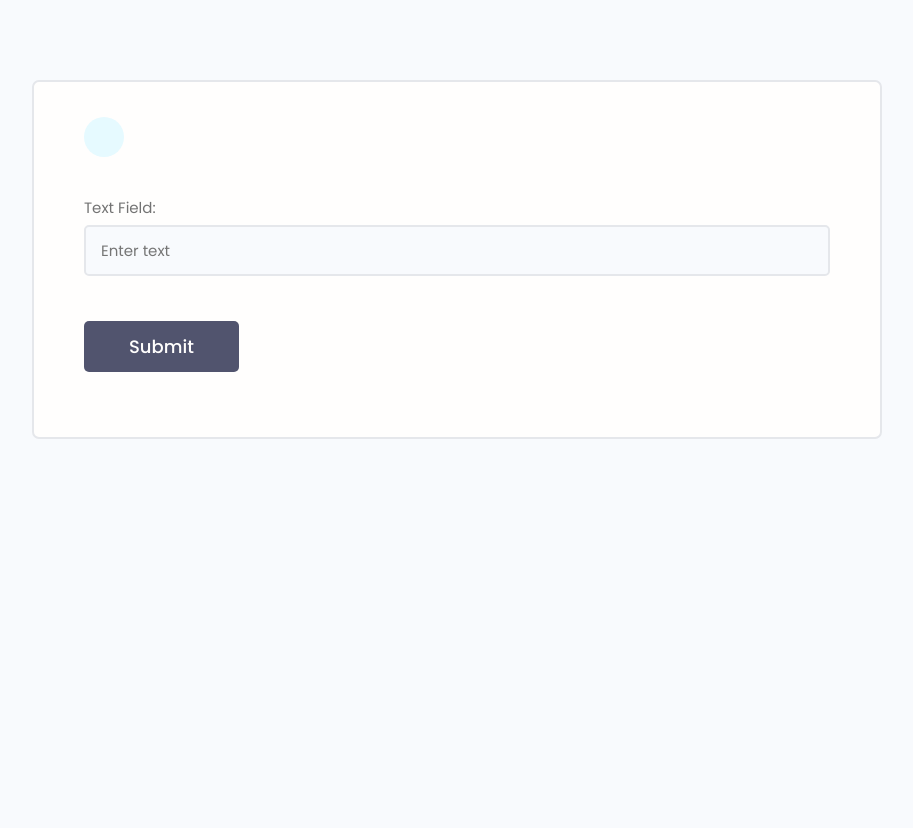
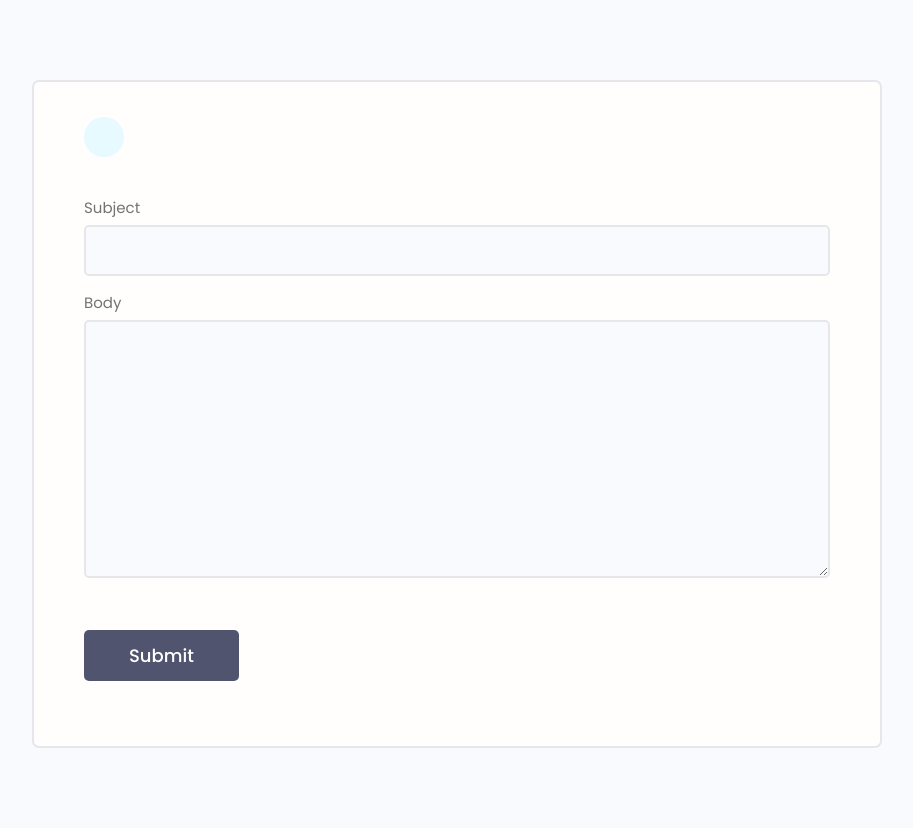
Before and after one commit to gurnitha/django-dennis-devsearch, a Django app: page /create-message/00000000-0000-0000-0000-000000000001/ in a window 1280 px wide. Shown: the part 77-905 px from the top of the page, without its empty margins (183-1096 px from the left). Before the commit the page ends 516 px from the top, so only its background shows below. Run offline with Django 3.2, Linux system fonts and the light colour scheme; a user stored in the database is signed in; tables that the repository leaves empty hold one stand-in row (values such as "Sample post"); some libraries are stand-ins or nearby versions.

Commit message:
33.4 MESSAGES CRUD - Adding logic to message_form

```diff
--- a/users/templates/users/message_form.html
+++ b/users/templates/users/message_form.html
@@ -16,13 +16,38 @@
                 <br>
 
                 <form class="form" method="POST">
-                    <!-- Input:Text -->
+                    {% csrf_token %}
+
+                    <!-- If user logged in, hide field name and email -->
+                    {% if request.user.is_authenticated == False %}
                     <div class="form__field">
-                        <label for="formInput#text">Text Field: </label>
-                        <input class="input input--text" id="formInput#text" type="text" name="text"
-                            placeholder="Enter text" />
+                        <label for="formInput#text">{{form.name.label}}</label>
+                        {{form.name}}
                     </div>
-                    <input class="btn btn--sub btn--lg  my-md" type="submit" value="Submit" />
+
+                    <div class="form__field">
+                        <label for="formInput#text">{{form.email.label}}</label>
+                        {{form.email}}
+                    </div>
+                    {% endif %}
+                    <!-- END If user logged in, hide field name and email -->
+
+                    <div class="form__field">
+                        <label for="formInput#text">{{form.subject.label}}</label>
+                        {{form.subject}}
+                    </div>
+
+                    <div class="form__field">
+                        <label for="formInput#text">{{form.body.label}}</label>
+                        {{form.body}}
+                    </div>
+
+	                <input
+	                	class="btn btn--sub btn--lg my-md"
+	                	type="submit"
+	                	name=""
+	                	value="Submit">
+	                <!-- END If user not log in -->
                 </form>
 
             </div>
--- a/users/views.py
+++ b/users/views.py
@@ -13,7 +13,7 @@ from django.contrib.auth.decorators import login_required
 # Locals
 from . models import Profile, Message
 from projects.models import Tag
-from . forms import CustomUserCreationForm, ProfileForm, SkillForm
+from . forms import CustomUserCreationForm, ProfileForm, SkillForm, MessageForm
 from .utils import searchProfiles, paginateProfiles
 
 # Create your views here.
@@ -329,12 +329,17 @@ def viewMessage(request, pk):
 
 # ////////////// MESSAGES CRUD //////////////////////////
 
-@login_required(login_url='login')
 def createMessage(request, pk):
+
+	# Load MessageForm
+    form = MessageForm()
 
     recipient = Profile.objects.get(id=pk)
 
-    context = {'recipient':recipient}
+    context = {
+    	'recipient':recipient,
+    	'form':form,
+    }
 
     return render(request, 'users/message_form.html', context)
 
```
Also changed, not shown: README.md.
